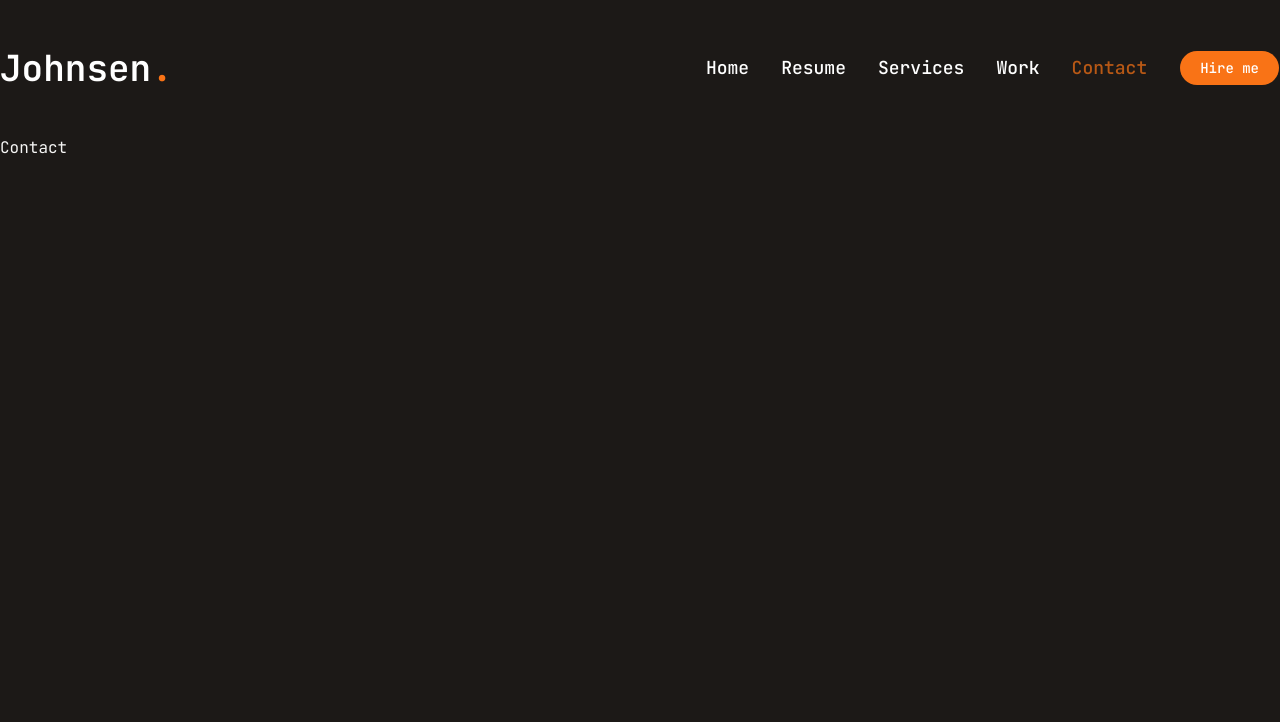
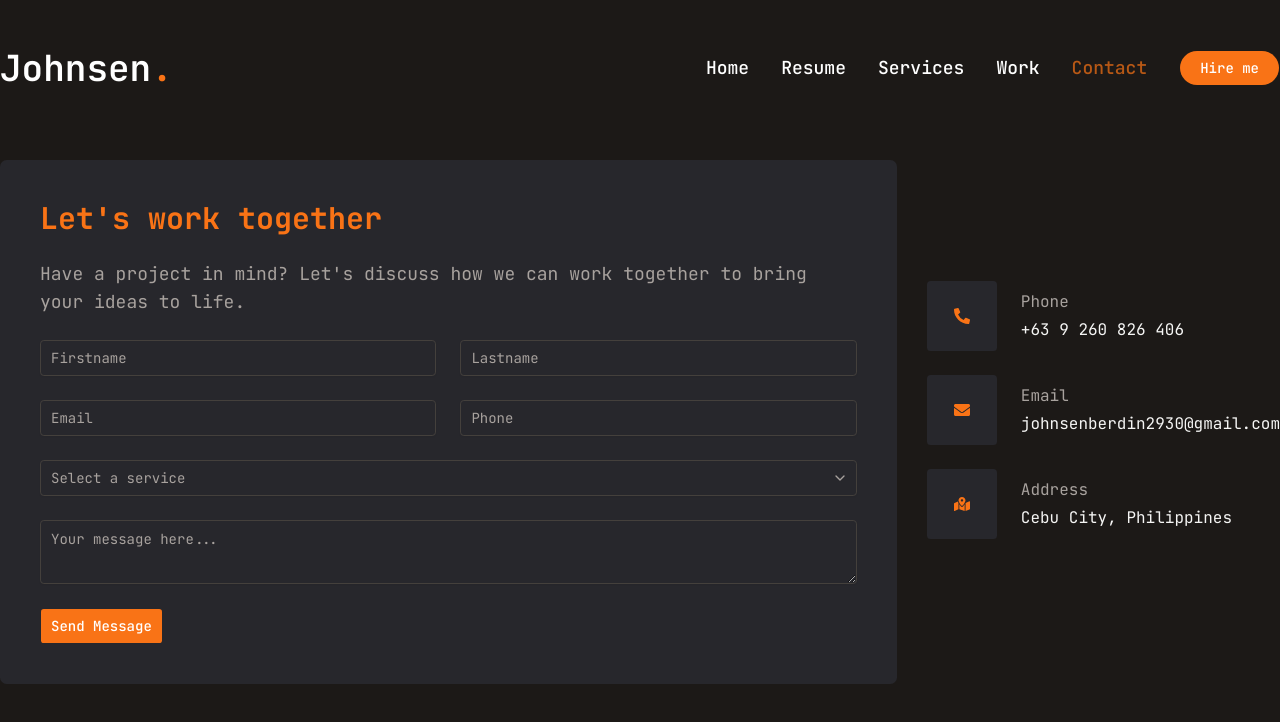
Before and after one commit to codeGoCodeNot/Modern-portfolio, a Next.js app: page /contact in a window 1280 px wide. Shown: the top 722 px of the page. Built offline with nearby package versions, Linux system fonts and the light colour scheme.

Commit message:
contact done

```diff
--- a/src/app/contact/page.tsx
+++ b/src/app/contact/page.tsx
@@ -1,5 +1,7 @@
+import ContactList from "@/features/contacts/components/contact-list";
+
 const Contact = () => {
-  return <div>Contact</div>;
+  return <ContactList />;
 };
 
 export default Contact;
--- /dev/null
+++ b/src/features/contacts/components/contact-list.tsx
@@ -0,0 +1,99 @@
+"use client";
+
+import { Button } from "@/components/ui/button";
+import { Input } from "@/components/ui/input";
+import {
+  Select,
+  SelectContent,
+  SelectGroup,
+  SelectItem,
+  SelectTrigger,
+  SelectValue,
+} from "@/components/ui/select";
+import { Textarea } from "@/components/ui/textarea";
+import { motion } from "framer-motion";
+import { contactInfo } from "../contact-items";
+
+const ContactList = () => {
+  return (
+    <motion.section
+      initial={{ opacity: 0, y: 20 }}
+      animate={{
+        opacity: 1,
+        y: 0,
+        transition: { delay: 2.4, duration: 0.4, ease: "easeIn" },
+      }}
+      className="py-6"
+    >
+      <div className="container mx-auto">
+        <div className="flex flex-col lg:flex-row gap-[30px]">
+          <div className="lg:h-[54%] order-2 lg:order-none">
+            <form className="flex flex-col gap-6 p-10 bg-[#27272c] rounded-xl">
+              <h3 className="text-3xl font-bold text-primary">
+                Let's work together
+              </h3>
+              <p className="text-lg text-muted-foreground">
+                Have a project in mind? Let's discuss how we can work together
+                to bring your ideas to life.
+              </p>
+              <div className="grid grid-cols-1 md:grid-cols-2 gap-6">
+                <Input type="text" placeholder="Firstname" name="firstname" />
+                <Input type="text" placeholder="Lastname" name="lastname" />
+                <Input type="email" placeholder="Email" name="email" />
+                <Input type="tel" placeholder="Phone" name="phone" />
+              </div>
+              <Select>
+                <SelectTrigger className="w-full">
+                  <SelectValue placeholder="Select a service" />
+                  <SelectContent>
+                    <SelectGroup>
+                      <SelectItem value="nextjs-development">
+                        Next.js Development
+                      </SelectItem>
+                      <SelectItem value="react-components">
+                        React Component Building
+                      </SelectItem>
+                      <SelectItem value="tailwind-styling">
+                        Tailwind CSS Styling
+                      </SelectItem>
+                      <SelectItem value="api-integration">
+                        API Integration
+                      </SelectItem>
+                      <SelectItem value="auth-setup">
+                        Simple Authentication Setup
+                      </SelectItem>
+                    </SelectGroup>
+                  </SelectContent>
+                </SelectTrigger>
+              </Select>
+              <Textarea placeholder="Your message here..." name="message" />
+              <Button type="submit" className="lg:self-start w-full md:w-auto">
+                Send Message
+              </Button>
+            </form>
+          </div>
+          <div className="flex flex-1 items-center lg:justify-end order-1 lg:order-none mb-8 lg:mb-0">
+            <ul>
+              {contactInfo.map((contact) => (
+                <li
+                  key={contact.title}
+                  className="flex items-center gap-6 mb-6"
+                >
+                  <div className="w-[50px] h-[50px] lg:w-[70px] lg:h-[70px] bg-[#27272c] text-primary rounded-md flex items-center justify-center">
+                    <div>{contact.icon}</div>
+                  </div>
+                  <div className="flex-col flex gap-y-1">
+                    <h1 className="text-muted-foreground">{contact.title}</h1>
+                    <p>{contact.description}</p>
+                  </div>
+                </li>
+              ))}
+            </ul>
+          </div>
+        </div>
+      </div>
+    </motion.section>
+  );
+};
+
+export default ContactList;
--- /dev/null
+++ b/src/features/contacts/contact-items.tsx
@@ -0,0 +1,19 @@
+import { FaPhoneAlt, FaEnvelope, FaMapMarkedAlt } from "react-icons/fa";
+
+export const contactInfo = [
+  {
+    icon: <FaPhoneAlt />,
+    title: "Phone",
+    description: "+63 9 260 826 406",
+  },
+  {
+    icon: <FaEnvelope />,
+    title: "Email",
+    description: "johnsenberdin2930@gmail.com",
+  },
+  {
+    icon: <FaMapMarkedAlt />,
+    title: "Address",
+    description: "Cebu City, Philippines",
+  },
+];
--- a/src/features/resume/about-items.tsx
+++ b/src/features/resume/about-items.tsx
@@ -4,22 +4,11 @@ export const about = {
     "I am a passionate web developer with experience in building modern and responsive web applications. I have a strong background in JavaScript, React, and Next.js, and I am always eager to learn new technologies and improve my skills.",
   info: [
     {
-      fieldName: "Name",
-      fieldValue: "Johnsen Berdin",
-    },
-    {
       fieldName: "Experience",
       fieldValue:
         "No job experience yet, but I have completed several projects during my studies.",
     },
-    {
-      fieldName: "Phone",
-      fieldValue: "+63 9 260 826 406",
-    },
-    {
-      fieldName: "Email",
-      fieldValue: "johnsen.berdin2930@gmail.com",
-    },
+
     {
       fieldName: "Freelance",
       fieldValue: "Available",
```
Also changed, not shown: src/components/ui/input.tsx (+5 -5 lines).
